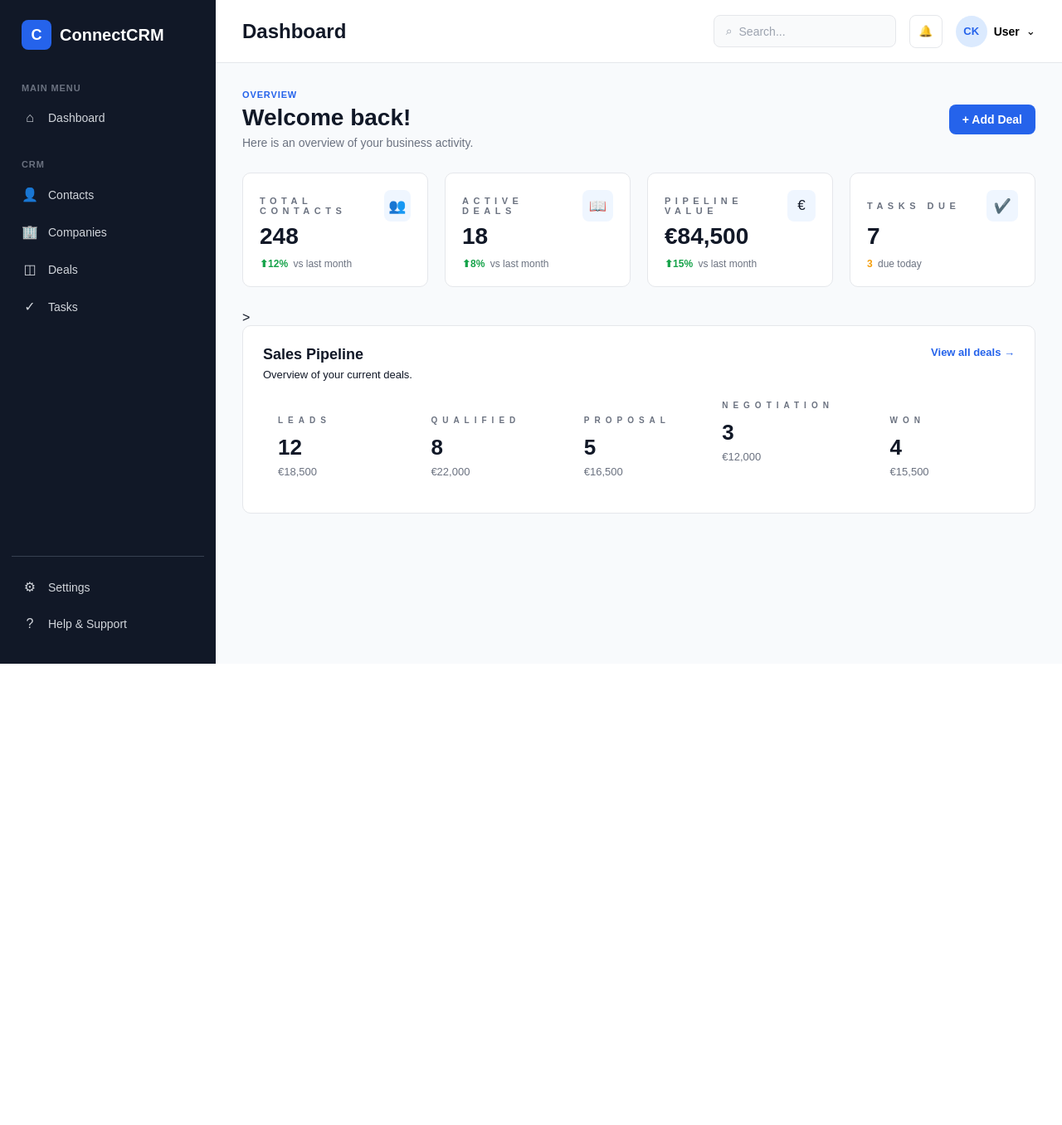
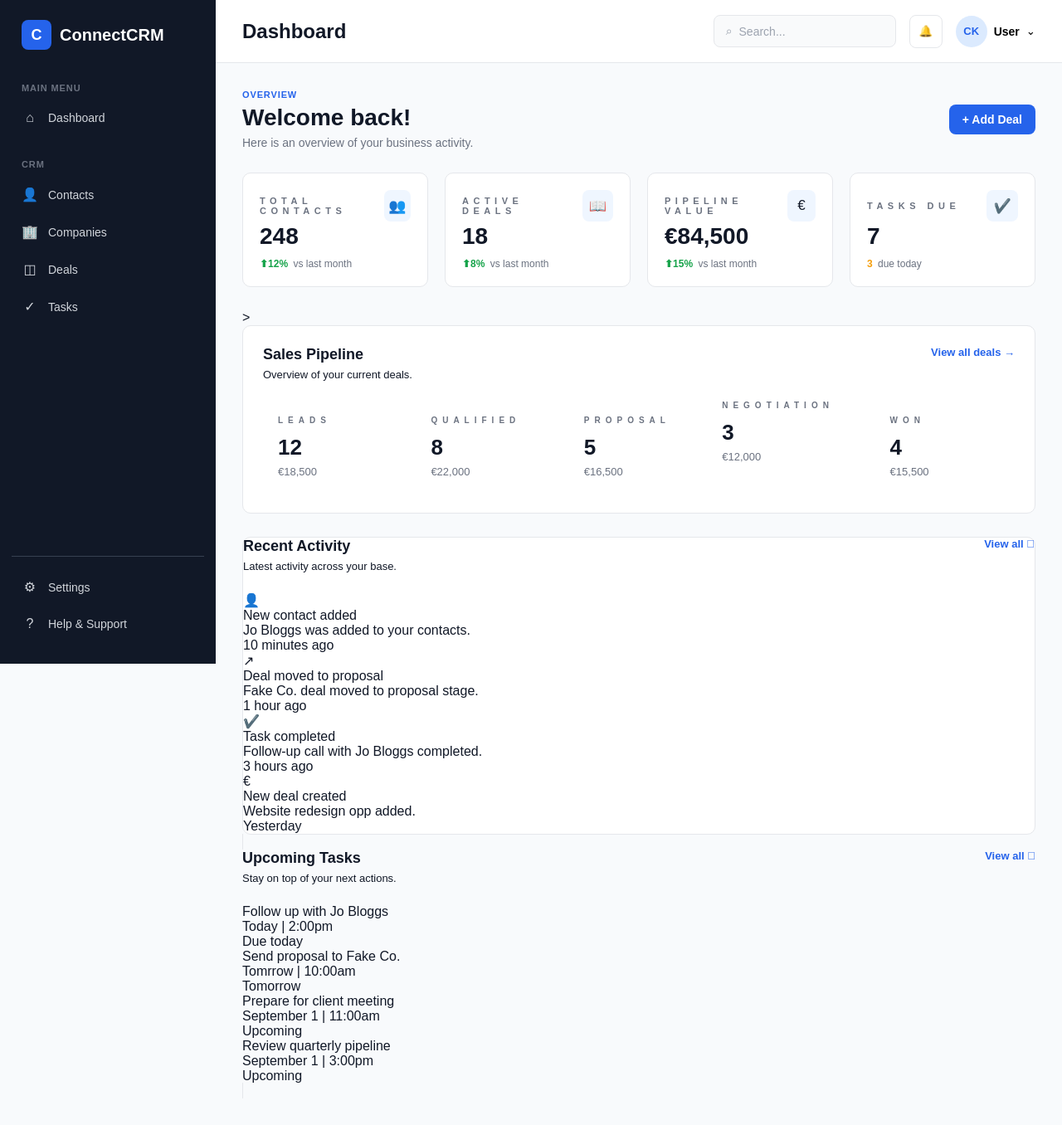
Before and after one commit to colin-182/ConnectCRM1.1, a Django app: page /dashboard/ in a window 1280 px wide. Shown: the whole page at 83% size. Before the commit the page ends 800 px from the top, so only its background shows below. Run offline with Django 5.2, Linux system fonts and the light colour scheme.

Commit message:
dashboard updated with tasks and activity cards

```diff
--- a/templates/core/dashboard.html
+++ b/templates/core/dashboard.html
@@ -125,4 +125,186 @@
     </div>
  </section>
 
+ <!-- Dashboard lower grid -->
+  <div class="dashboard-lower-grid">
+
+    <!-- Recent Activity -->
+     <section class="activity-section card">
+        <div class="section-header">
+            <div>
+                <h3>Recent Activity</h3>
+                <p>Latest activity across your base.</p>
+            </div>
+
+            <a href="#" class="text-link">View all ⃗ </a>
+        </div>
+
+        <div class="activity-list">
+            <div class="activity-item">
+                <div class="activity-icon">
+                    👤
+                </div>
+
+                <div class="activity-content">
+                    <p class="activity-title">
+                        New contact added
+                    </p>
+
+                    <p class="activity-description">
+                        Jo Bloggs was added to your contacts.
+                    </p>
+
+                    <p class="activity-time">
+                        10 minutes ago
+                    </p>
+                </div>
+            </div>
+
+            <div class="activity-item">
+                <div class="activity-icon">
+                    ↗
+                </div>
+
+                <div class="activity-content">
+                    <p class="activity-title">
+                        Deal moved to proposal
+                    </p>
+
+                    <p class="activity-description">
+                        Fake Co. deal moved to proposal stage.
+                    </p>
+
+                    <p class="activity-time">
+                        1 hour ago
+                    </p>
+                </div>
+            </div>
+
+            <div class="activity-item">
+                <div class="activity-icon">
+                    ✔️
+                </div>
+
+                <div class="activity-content">
+                    <p class="activity-title">
+                        Task completed
+                    </p>
+
+                    <p class="activity-description">
+                        Follow-up call with Jo Bloggs completed.
+                    </p>
+
+                    <p class="activity-time">
+                        3 hours ago
+                    </p>
+                </div>
+            </div>
+
+            <div class="activity-item">
+                <div class="activity-icon">
+                    €
+                </div>
+
+                <div class="activity-content">
+                    <p class="activity-title">
+                        New deal created
+                    </p>
+
+                    <p class="activity-description">
+                        Website redesign opp added.
+                    </p>
+
+                    <p class="activity-time">
+                        Yesterday
+                    </p>
+
+                </div>
+            </div>
+        </div>
+     </section>
+
+     <!-- Upcoming Tasks -->
+
+     <sction class="tasks-section card">
+        <div class="section-header">
+            <div>
+                <h3>Upcoming Tasks</h3>
+                <p>Stay on top of your next actions.</p>
+            </div>
+
+            <a href="#" class="text-link">View all ⃗</a>
+        </div>
+
+        <div class="task-list">
+            <div class="task-item">
+                <div class="task-content">
+                    <p class="task-title">
+                        Follow up with Jo Bloggs
+                    </p>
+
+                    <p class="task-meta">
+                        Today | 2:00pm
+                    </p>
+                </div>
+                <span class="task-status due-today">
+                    Due today
+                </span>
+            </div>
+
+            <div class="task-item">
+                <div class="task-checkbox"></div>
+
+                <div class="task-content">
+                    <p class="task-title">
+                        Send proposal to Fake Co.
+                    </p>
+
+                    <p class="task-meta">
+                        Tomrrow | 10:00am
+                    </p>
+                </div>
+
+                <span class="task-status upcoming">
+                    Tomorrow
+                </span>
+            </div>
+
+            <div class="task-item">
+                <div class="task-checkbox"></div>
+
+                <div class="task-content">
+                    <p class="task-title">
+                        Prepare for client meeting
+                    </p>
+
+                    <p class="task-meta">
+                        September 1 | 11:00am
+                    </p>
+                </div>
+
+                <span class="task-status upcoming">
+                    Upcoming
+                </span>
+            </div>
+
+            <div class="task-item">
+                <div class="task-content">
+                    <p class="task-title">
+                        Review quarterly pipeline
+                    </p>
+
+                    <p class="task-meta">
+                        September 1 | 3:00pm
+                    </p>
+                </div>
+
+                <span class="task-status upcoming">
+                    Upcoming
+                </span>
+            </div>
+        </div>
+     </sction>
+
+  </div>
+
  {% endblock %}
```
